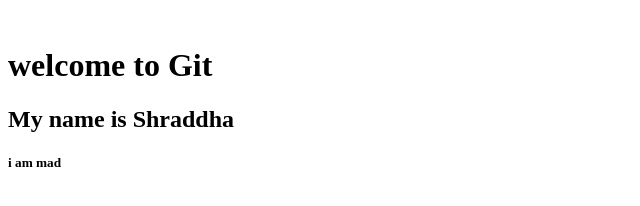
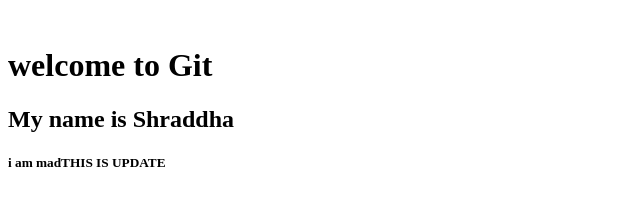
Before and after one commit to Shraddha57/devops-git, a plain HTML site: page index.html in a window 1280 px wide. Shown: the whole page, without its empty margins (0-640 px from the left). Drawn offline with Linux system fonts and the light colour scheme.

Commit message:
update to file

```diff
--- a/index.html
+++ b/index.html
@@ -2,3 +2,4 @@
 <h1> welcome to Git<h1>
 <h2> My name is Shraddha </h2>
 <h5>i am mad</h5?
+<h3>THIS IS UPDATE</h3>
```
